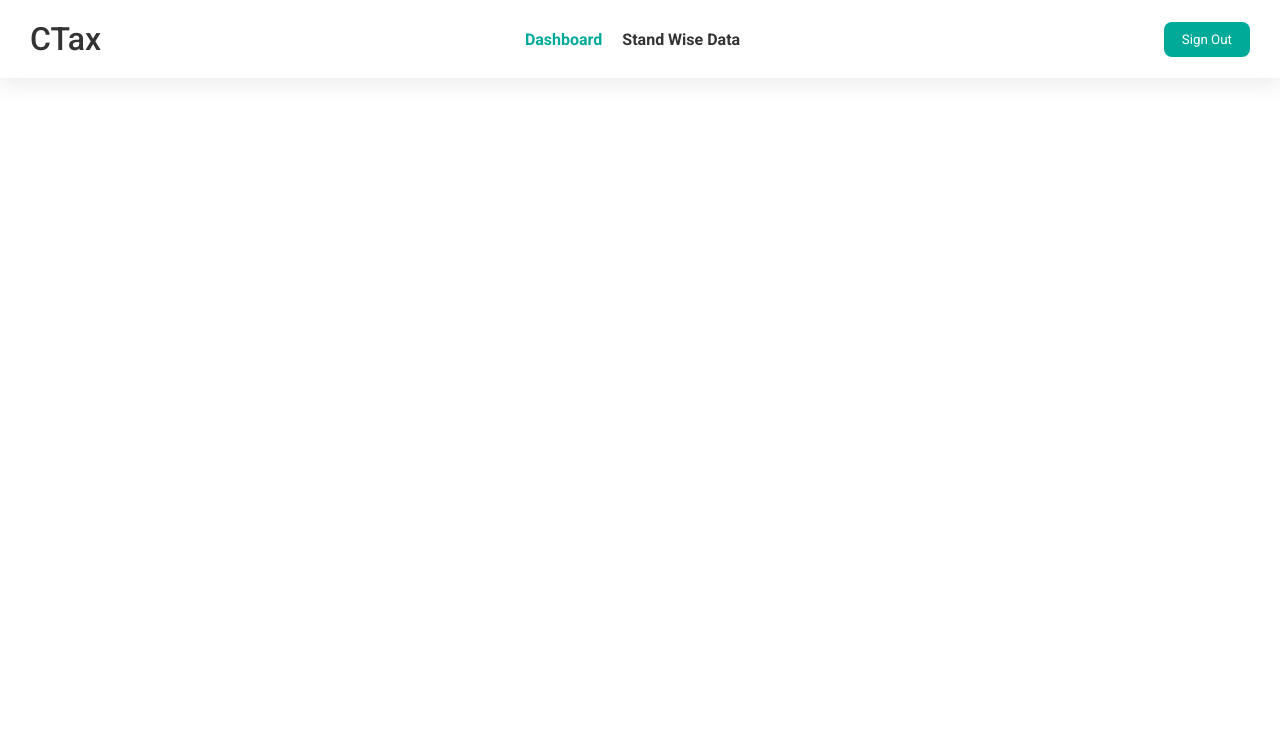
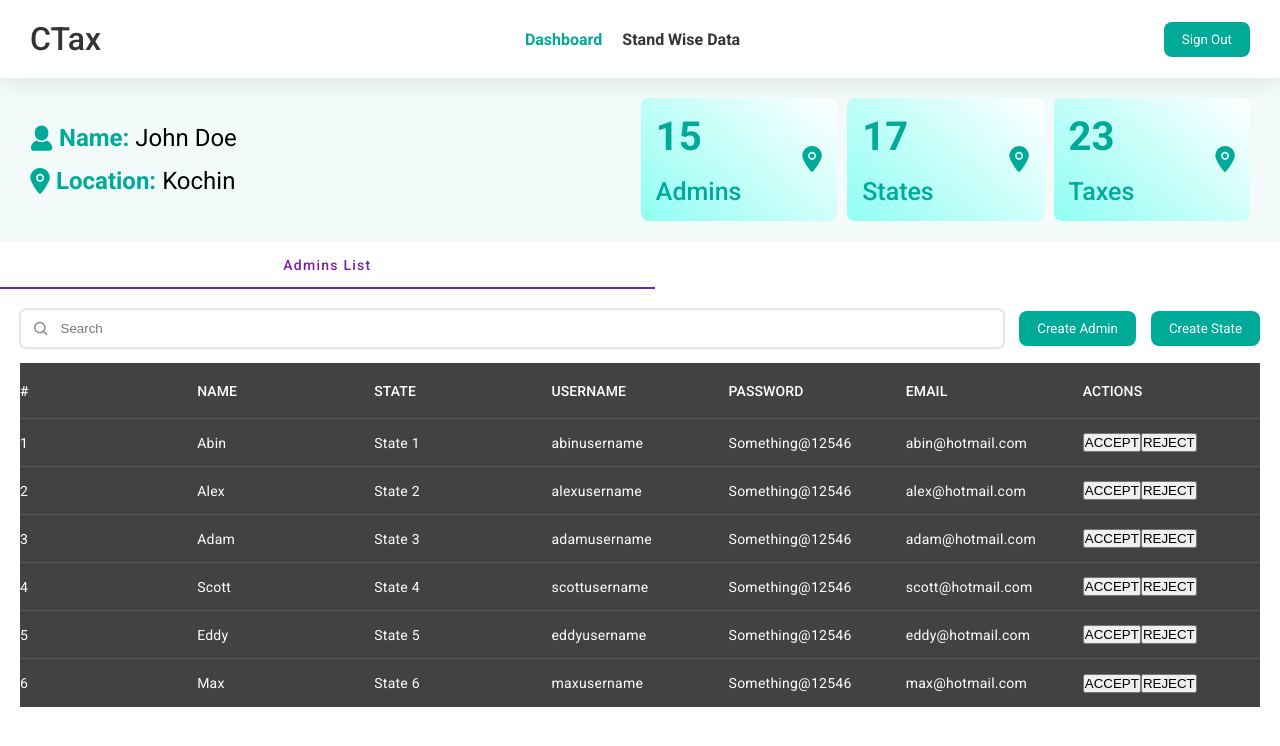
Before and after one commit to anandhums977/CTax, an Angular app: page /root-admin in a window 1280 px wide. Before the commit this address led to /. Shown: the top 746 px of the page. Built offline with nearby package versions, Linux system fonts and the light colour scheme.

Commit message:
root admin

```diff
--- a/src/app/common/ribbon/ribbon.component.html
+++ b/src/app/common/ribbon/ribbon.component.html
@@ -9,7 +9,7 @@
       <div class="each-info">
          <img src="../../../assets/images/ribbon/location.svg">
          <p class="title">Location:</p>
-         <p class="value">Kochi</p>
+         <p class="value">{{location}}</p>
       </div>
    </div>
 
--- a/src/app/features/roles/root-admin-dashboard/root-admin-dashboard.component.html
+++ b/src/app/features/roles/root-admin-dashboard/root-admin-dashboard.component.html
@@ -1 +1,71 @@
-<app-ribbon [cardData]="cardDetails"></app-ribbon>
+<div class="full-root-container">
+   <app-ribbon [name]="name" [location]="location" [cardData]="cardDetails"></app-ribbon>
+   <mat-tab-group>
+      <mat-tab label="Admins List">
+         <div class="search-and-table-container">
+            <div class="search-and-buttons">
+               <search></search>
+               <app-button [buttonLabel]="'Create Admin'" (buttonclicked)="buttonClicked($event)"></app-button>
+               <app-button [buttonLabel]="'Create State'" (buttonclicked)="buttonClicked($event)"></app-button>
+            </div>
+            <div class="table-container">
+               <mat-table [dataSource]="tableData">
+
+                  <!-- Position Column -->
+                  <ng-container matColumnDef="#">
+                     <mat-header-cell *matHeaderCellDef> # </mat-header-cell>
+                     <mat-cell *matCellDef="let element; let i = index"> {{i + 1}} </mat-cell>
+                  </ng-container>
+
+                  <!-- Name Column -->
+                  <ng-container matColumnDef="name">
+                     <mat-header-cell *matHeaderCellDef> NAME </mat-header-cell>
+                     <mat-cell *matCellDef="let element"> {{element.name}} </mat-cell>
+                  </ng-container>
+
+                  <!-- Admin Name Column -->
+                  <ng-container matColumnDef="state">
+                     <mat-header-cell *matHeaderCellDef> STATE </mat-header-cell>
+                     <mat-cell *matCellDef="let element"> {{element.state}} </mat-cell>
+                  </ng-container>
+
+                  <!-- Stand Column -->
+                  <ng-container matColumnDef="username">
+                     <mat-header-cell *matHeaderCellDef> USERNAME </mat-header-cell>
+                     <mat-cell *matCellDef="let element"> {{element.username}} </mat-cell>
+                  </ng-container>
+
+                  <ng-container matColumnDef="password">
+                     <mat-header-cell *matHeaderCellDef> PASSWORD </mat-header-cell>
+                     <mat-cell *matCellDef="let element"> {{element.password}} </mat-cell>
+                  </ng-container>
+
+                  <ng-container matColumnDef="email">
+                     <mat-header-cell *matHeaderCellDef> EMAIL </mat-header-cell>
+                     <mat-cell *matCellDef="let element"> {{element.email}} </mat-cell>
+                  </ng-container>
+
+                  <!-- Actions Column -->
+                  <ng-container matColumnDef="actions">
+                     <mat-header-cell *matHeaderCellDef> ACTIONS </mat-header-cell>
+                     <mat-cell *matCellDef="let element">
+                        <button mat-button color="primary">ACCEPT</button>
+                        <button mat-button color="warn">REJECT</button>
+                     </mat-cell>
+                  </ng-container>
+
+                  <mat-header-row *matHeaderRowDef="displayedColumns"></mat-header-row>
+                  <mat-row *matRowDef="let row; columns: displayedColumns;"></mat-row>
+
+               </mat-table>
+
+            </div>
+         </div>
+
+      </mat-tab>
+      <mat-tab label="Tax List">
+
+
+      </mat-tab>
+   </mat-tab-group>
+</div>
--- a/src/app/features/roles/root-admin-dashboard/root-admin-dashboard.component.scss
+++ b/src/app/features/roles/root-admin-dashboard/root-admin-dashboard.component.scss
@@ -0,0 +1,38 @@
+.full-root-container {
+  @import url("../../../common/styles/common-styles.scss");
+  * {
+    padding: 0;
+    margin: 0;
+  }
+
+  .just-center {
+    display: flex;
+    align-items: center;
+  }
+
+  .full-center {
+    @extend .just-center;
+    justify-content: center;
+  }
+
+  .mat-mdc-tab-header {
+    display: flex;
+    overflow: hidden;
+    position: relative;
+    flex-shrink: 0;
+    width: max-content;
+  }
+  .search-and-table-container {
+    padding: 20px;
+
+    .search-and-buttons {
+      @extend .just-center;
+      gap: 15px;
+      margin-bottom: 15px;
+
+      search {
+        flex: 1;
+      }
+    }
+  }
+}
--- a/src/app/features/roles/root-admin-dashboard/root-admin-dashboard.component.ts
+++ b/src/app/features/roles/root-admin-dashboard/root-admin-dashboard.component.ts
@@ -1,14 +1,26 @@
 import { Component } from '@angular/core';
 import { RibbonComponent } from '../../../common/ribbon/ribbon.component';
+import { MatTabsModule } from '@angular/material/tabs';
+import { MatTableModule } from '@angular/material/table';
+import { SearchComponent } from '../../../common/search/search.component';
+import { ButtonComponent } from '../../../common/button/button.component';
 
 @Component({
   selector: 'app-root-admin-dashboard',
   standalone: true,
-  imports: [RibbonComponent],
+  imports: [
+    RibbonComponent,
+    MatTabsModule,
+    SearchComponent,
+    MatTableModule,
+    ButtonComponent,
+  ],
   templateUrl: './root-admin-dashboard.component.html',
   styleUrl: './root-admin-dashboard.component.scss',
 })
 export class RootAdminDashboardComponent {
+  name = 'John Doe';
+  location = 'Kochin';
   cardDetails = [
     {
       name: 'Admins',
@@ -23,4 +35,76 @@ export class RootAdminDashboardComponent {
       value: '23',
     },
   ];
+
+  tableData = [
+    {
+      id: 1,
+      name: 'Abin',
+      state: 'State 1',
+      username: 'abinusername',
+      password: 'Something@12546',
+      email: 'abin@hotmail.com',
+      actions: { accept: 'DELETE', reject: 'EDIT' },
+    },
+    {
+      id: 2,
+      name: 'Alex',
+      state: 'State 2',
+      username: 'alexusername',
+      password: 'Something@12546',
+      email: 'alex@hotmail.com',
+      actions: { accept: 'DELETE', reject: 'EDIT' },
+    },
+    {
+      id: 3,
+      name: 'Adam',
+      state: 'State 3',
+      username: 'adamusername',
+      password: 'Something@12546',
+      email: 'adam@hotmail.com',
+      actions: { accept: 'DELETE', reject: 'EDIT' },
+    },
+    {
+      id: 4,
+      name: 'Scott',
+      state: 'State 4',
+      username: 'scottusername',
+      password: 'Something@12546',
+      email: 'scott@hotmail.com',
+      actions: { accept: 'DELETE', reject: 'EDIT' },
+    },
+    {
+      id: 5,
+      name: 'Eddy',
+      state: 'State 5',
+      username: 'eddyusername',
+      password: 'Something@12546',
+      email: 'eddy@hotmail.com',
+      actions: { accept: 'DELETE', reject: 'EDIT' },
+    },
+    {
+      id: 6,
+      name: 'Max',
+      state: 'State 6',
+      username: 'maxusername',
+      password: 'Something@12546',
+      email: 'max@hotmail.com',
+      actions: { accept: 'DELETE', reject: 'EDIT' },
+    },
+  ];
+  displayedColumns = [
+    '#',
+    'name',
+    'state',
+    'username',
+    'password',
+    'email',
+    'actions',
+  ];
+
+  ngOnInit() {}
+
+  buttonClicked(event: any) {
+    console.log(event, 'from Root Admin Dash');
+  }
 }
```
Also changed, not shown: src/app/app.routes.ts (+6 -3 lines).
